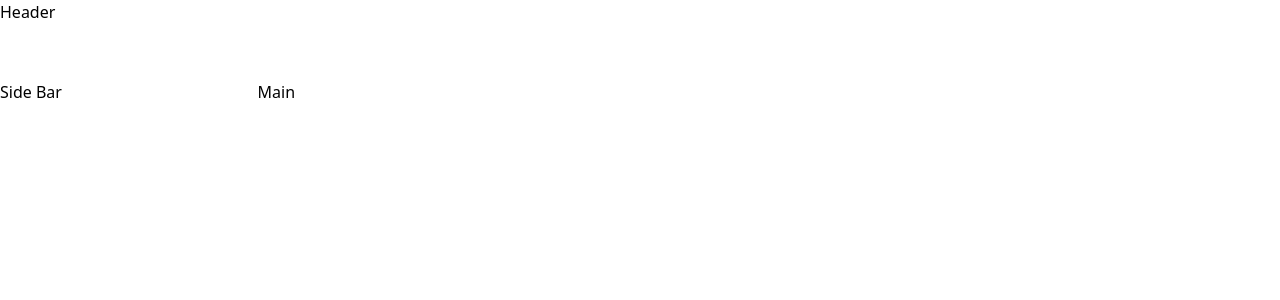
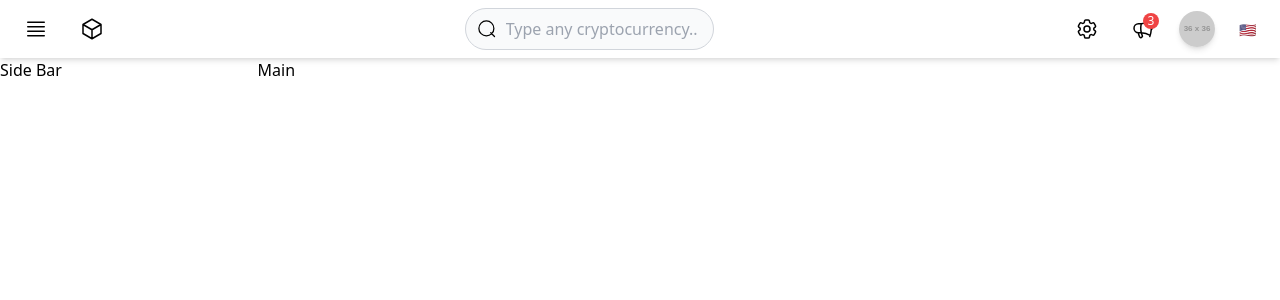
Before and after one commit to moaminrajabi/Coinspace, a React (Vite) app: page / in a window 1280 px wide. Shown: the top 300 px of the page. Built offline with nearby package versions, Linux system fonts and the light colour scheme.

Commit message:
add Header to project

```diff
--- a/src/components/Header.jsx
+++ b/src/components/Header.jsx
@@ -1,7 +1,122 @@
 import React from "react";
 
-function Header() {
-  return <div className=" h-20">Header</div>;
-}
+const Header = () => {
+  return (
+    <header className="flex items-center justify-between bg-white shadow-md px-4 py-2">
+      <div className="flex items-center gap-4">
+        <button className="p-2 rounded hover:bg-gray-100">
+          <svg
+            xmlns="http://www.w3.org/2000/svg"
+            fill="none"
+            viewBox="0 0 24 24"
+            strokeWidth={1.5}
+            stroke="currentColor"
+            className="size-6"
+          >
+            <path
+              strokeLinecap="round"
+              strokeLinejoin="round"
+              d="M3.75 5.25h16.5m-16.5 4.5h16.5m-16.5 4.5h16.5m-16.5 4.5h16.5"
+            />
+          </svg>
+        </button>
+
+        <button className="p-2 rounded hover:bg-gray-100">
+          <svg
+            xmlns="http://www.w3.org/2000/svg"
+            fill="none"
+            viewBox="0 0 24 24"
+            strokeWidth={1.5}
+            stroke="currentColor"
+            className="size-6"
+          >
+            <path
+              strokeLinecap="round"
+              strokeLinejoin="round"
+              d="m21 7.5-9-5.25L3 7.5m18 0-9 5.25m9-5.25v9l-9 5.25M3 7.5l9 5.25M3 7.5v9l9 5.25m0-9v9"
+            />
+          </svg>
+        </button>
+      </div>
+
+      <div className="relative w-1/5">
+        <input
+          type="text"
+          placeholder="Type any cryptocurrency..."
+          className="w-full px-4 py-2 pl-10 rounded-full border border-gray-300 bg-gray-50 focus:outline-none focus:ring-2 focus:ring-blue-500"
+        />
+
+        <button>
+          <svg
+            xmlns="http://www.w3.org/2000/svg"
+            fill="none"
+            viewBox="0 0 24 24"
+            strokeWidth={1.5}
+            stroke="currentColor"
+            className="w-5 h-5 absolute left-3 top-1/2 transform -translate-y-1/2 text-black-400"
+          >
+            <path
+              strokeLinecap="round"
+              strokeLinejoin="round"
+              d="M11.25 20.25a9 9 0 100-18 9 9 0 000 18zM16.5 16.5l4.5 4.5"
+            />
+          </svg>
+        </button>
+      </div>
+
+      <div className="flex items-center gap-4">
+        <button className="p-2 rounded hover:bg-gray-100">
+          <svg
+            xmlns="http://www.w3.org/2000/svg"
+            fill="none"
+            viewBox="0 0 24 24"
+            strokeWidth={1.5}
+            stroke="currentColor"
+            className="size-6"
+          >
+            <path
+              strokeLinecap="round"
+              strokeLinejoin="round"
+              d="M9.594 3.94c.09-.542.56-.94 1.11-.94h2.593c.55 0 1.02.398 1.11.94l.213 1.281c.063.374.313.686.645.87.074.04.147.083.22.127.325.196.72.257 1.075.124l1.217-.456a1.125 1.125 0 0 1 1.37.49l1.296 2.247a1.125 1.125 0 0 1-.26 1.431l-1.003.827c-.293.241-.438.613-.43.992a7.723 7.723 0 0 1 0 .255c-.008.378.137.75.43.991l1.004.827c.424.35.534.955.26 1.43l-1.298 2.247a1.125 1.125 0 0 1-1.369.491l-1.217-.456c-.355-.133-.75-.072-1.076.124a6.47 6.47 0 0 1-.22.128c-.331.183-.581.495-.644.869l-.213 1.281c-.09.543-.56.94-1.11.94h-2.594c-.55 0-1.019-.398-1.11-.94l-.213-1.281c-.062-.374-.312-.686-.644-.87a6.52 6.52 0 0 1-.22-.127c-.325-.196-.72-.257-1.076-.124l-1.217.456a1.125 1.125 0 0 1-1.369-.49l-1.297-2.247a1.125 1.125 0 0 1 .26-1.431l1.004-.827c.292-.24.437-.613.43-.991a6.932 6.932 0 0 1 0-.255c.007-.38-.138-.751-.43-.992l-1.004-.827a1.125 1.125 0 0 1-.26-1.43l1.297-2.247a1.125 1.125 0 0 1 1.37-.491l1.216.456c.356.133.751.072 1.076-.124.072-.044.146-.086.22-.128.332-.183.582-.495.644-.869l.214-1.28Z"
+            />
+            <path
+              strokeLinecap="round"
+              strokeLinejoin="round"
+              d="M15 12a3 3 0 1 1-6 0 3 3 0 0 1 6 0Z"
+            />
+          </svg>
+        </button>
+        <button className="relative p-2 rounded hover:bg-gray-100">
+          <svg
+            xmlns="http://www.w3.org/2000/svg"
+            fill="none"
+            viewBox="0 0 24 24"
+            strokeWidth={1.5}
+            stroke="currentColor"
+            className="size-6"
+          >
+            <path
+              strokeLinecap="round"
+              strokeLinejoin="round"
+              d="M10.34 15.84c-.688-.06-1.386-.09-2.09-.09H7.5a4.5 4.5 0 1 1 0-9h.75c.704 0 1.402-.03 2.09-.09m0 9.18c.253.962.584 1.892.985 2.783.247.55.06 1.21-.463 1.511l-.657.38c-.551.318-1.26.117-1.527-.461a20.845 20.845 0 0 1-1.44-4.282m3.102.069a18.03 18.03 0 0 1-.59-4.59c0-1.586.205-3.124.59-4.59m0 9.18a23.848 23.848 0 0 1 8.835 2.535M10.34 6.66a23.847 23.847 0 0 0 8.835-2.535m0 0A23.74 23.74 0 0 0 18.795 3m.38 1.125a23.91 23.91 0 0 1 1.014 5.395m-1.014 8.855c-.118.38-.245.754-.38 1.125m.38-1.125a23.91 23.91 0 0 0 1.014-5.395m0-3.46c.495.413.811 1.035.811 1.73 0 .695-.316 1.317-.811 1.73m0-3.46a24.347 24.347 0 0 1 0 3.46"
+            />
+          </svg>
+
+          <span className="absolute top-1 right-1 bg-red-500 text-white text-xs rounded-full w-4 h-4 flex items-center justify-center">
+            3
+          </span>
+        </button>
+        <img
+          src="https://via.placeholder.com/36"
+          alt="Profile"
+          className="w-9 h-9 rounded-full shadow-md"
+        />
+        <button className="p-2 rounded hover:bg-gray-100">
+          <span className="text-gray-600 text-sm">🇺🇸</span>
+        </button>
+      </div>
+    </header>
+  );
+};
 
 export default Header;
```
